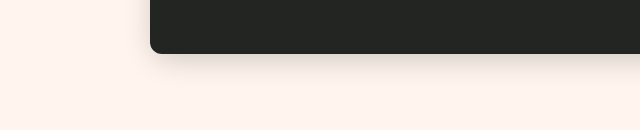
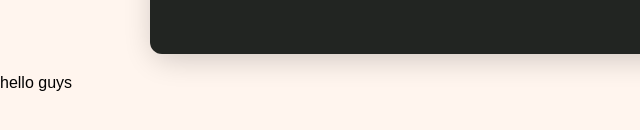
Before and after one commit to Rajit-abdillah/My-portfolio, a plain HTML site: page main.html in a window 1280 px wide. Shown: the part 496-626 px from the top of the page, 0-640 px from the left. Drawn offline with Linux system fonts and the light colour scheme.

Commit message:
update testing

```diff
--- a/main.html
+++ b/main.html
@@ -14,6 +14,6 @@
   </div>
   <img src="man smiling.jpg" alt="Portfolio Photo">
 </div>
-
+  <p style="color: black;"> hello guys </p>
 </body>
 </html>
```
